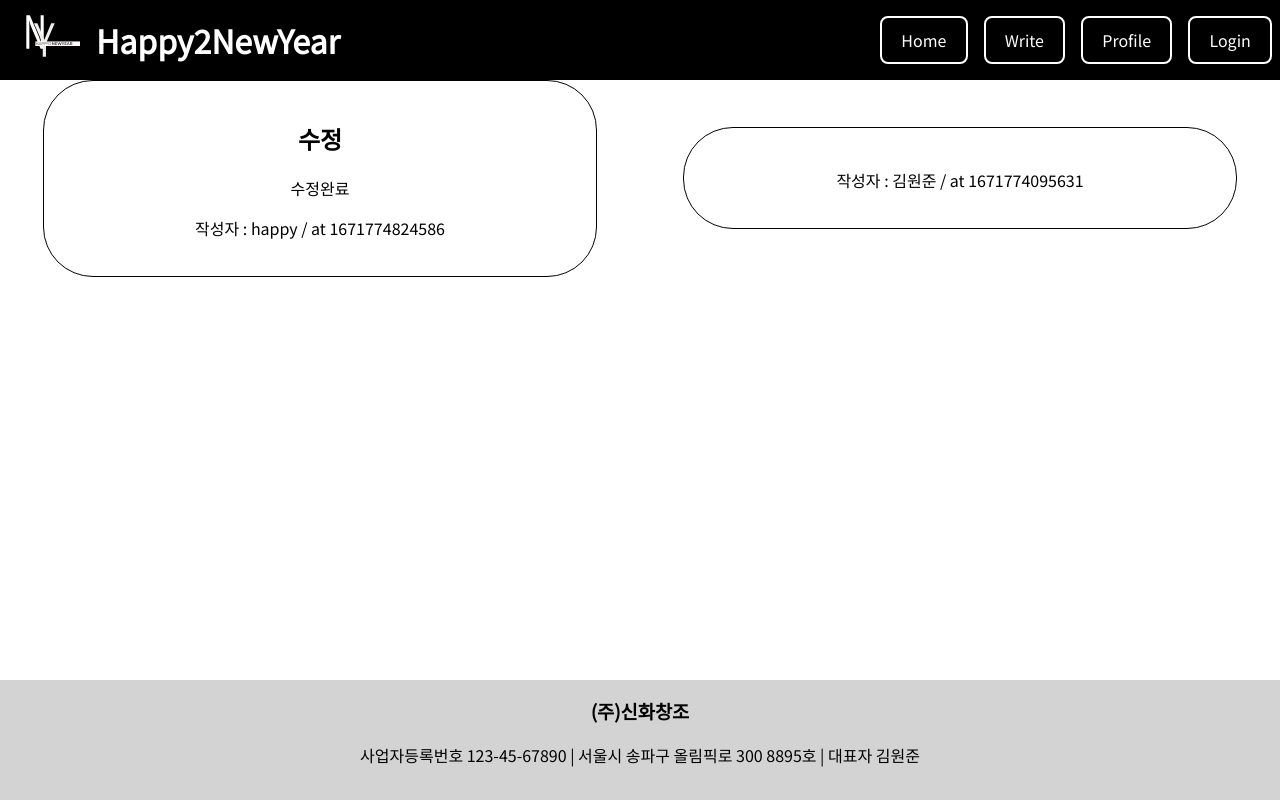
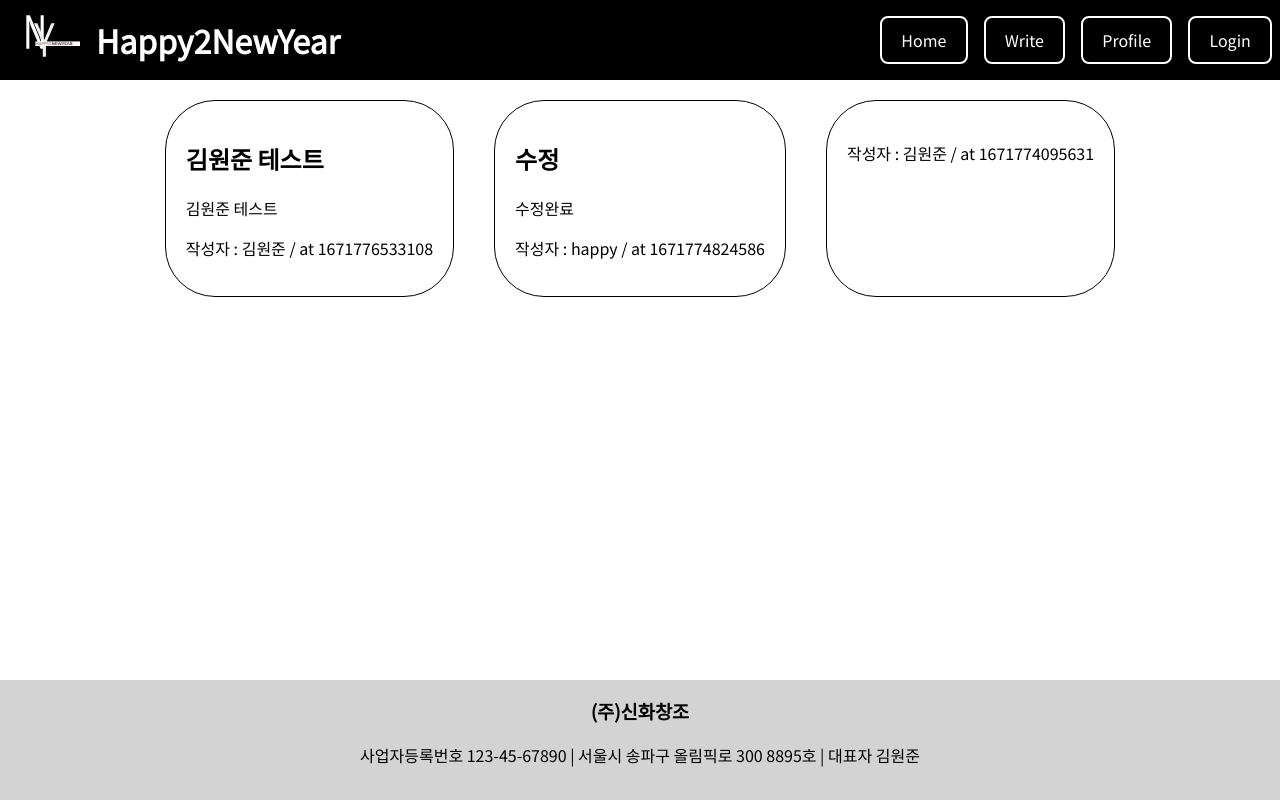
Before and after one commit to themrsung/b2-react-crud, a React (Create React App) app: page / in a window 1280 px wide. Built offline with nearby package versions, Linux system fonts and the light colour scheme; data requests are answered from the project's data file.

Commit message:
김원준 css 수정

```diff
--- a/db.json
+++ b/db.json
@@ -6,10 +6,22 @@
       "createdAt": 1671774095631,
       "comments": [
         {
+          "content": "",
+          "id": "4357c0d9-f571-4fcd-943f-f84dc9977b1c",
+          "author": "김원준",
+          "createdAt": 1671776514806
+        },
+        {
           "content": "댓글 테스트",
           "id": "245184fc-d2fd-45a8-abe6-12dc066c6665",
           "author": "김원준",
           "createdAt": 1671774122923
+        },
+        {
+          "content": "asd",
+          "id": "633e93f3-9e97-403c-a99d-e35e78845db0",
+          "author": "김원준",
+          "createdAt": 1671776518061
         }
       ]
     },
@@ -27,6 +39,14 @@
           "createdAt": 1671775642660
         }
       ]
+    },
+    {
+      "id": "3f20f69d-32cf-4137-ade9-db95428b549b",
+      "author": "김원준",
+      "title": "김원준 테스트",
+      "content": "김원준 테스트",
+      "createdAt": 1671776533108,
+      "comments": []
     }
   ],
   "users": [
@@ -78,6 +98,12 @@
       "password": 1216985755,
       "name": "asd",
       "motd": ""
+    },
+    {
+      "id": "김원준",
+      "password": 1480580,
+      "name": "김원준",
+      "motd": ""
     }
   ]
 }
--- a/src/components/viewPost/viewPostComponents.css
+++ b/src/components/viewPost/viewPostComponents.css
@@ -6,14 +6,6 @@
   border-radius: 20px;
 
   margin: 20px auto;
-  text-align: center;
-}
-
-.Post {
-  /* background-color: gray; */
-  width: 40%;
-
-  margin: auto;
   text-align: center;
 }
 
```
